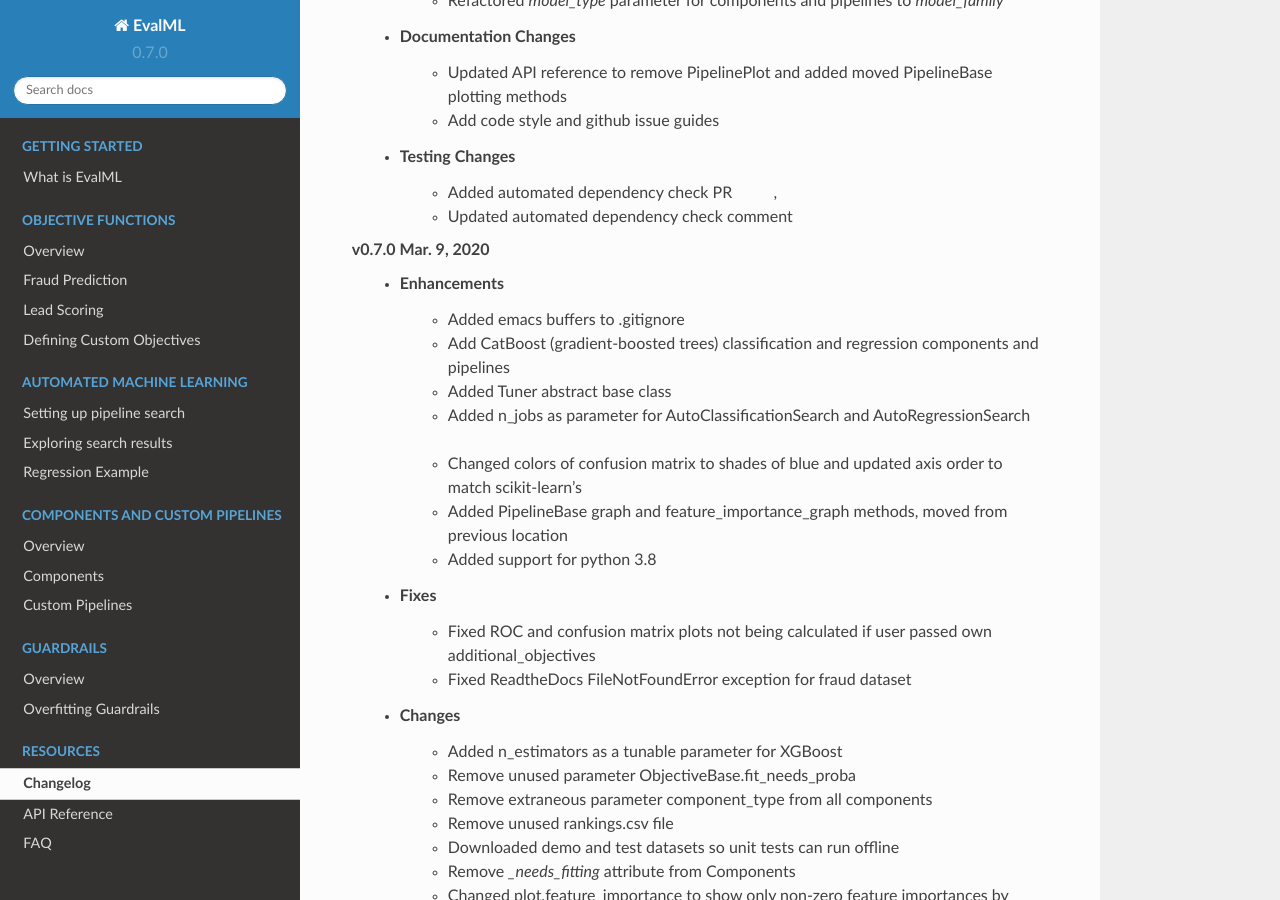
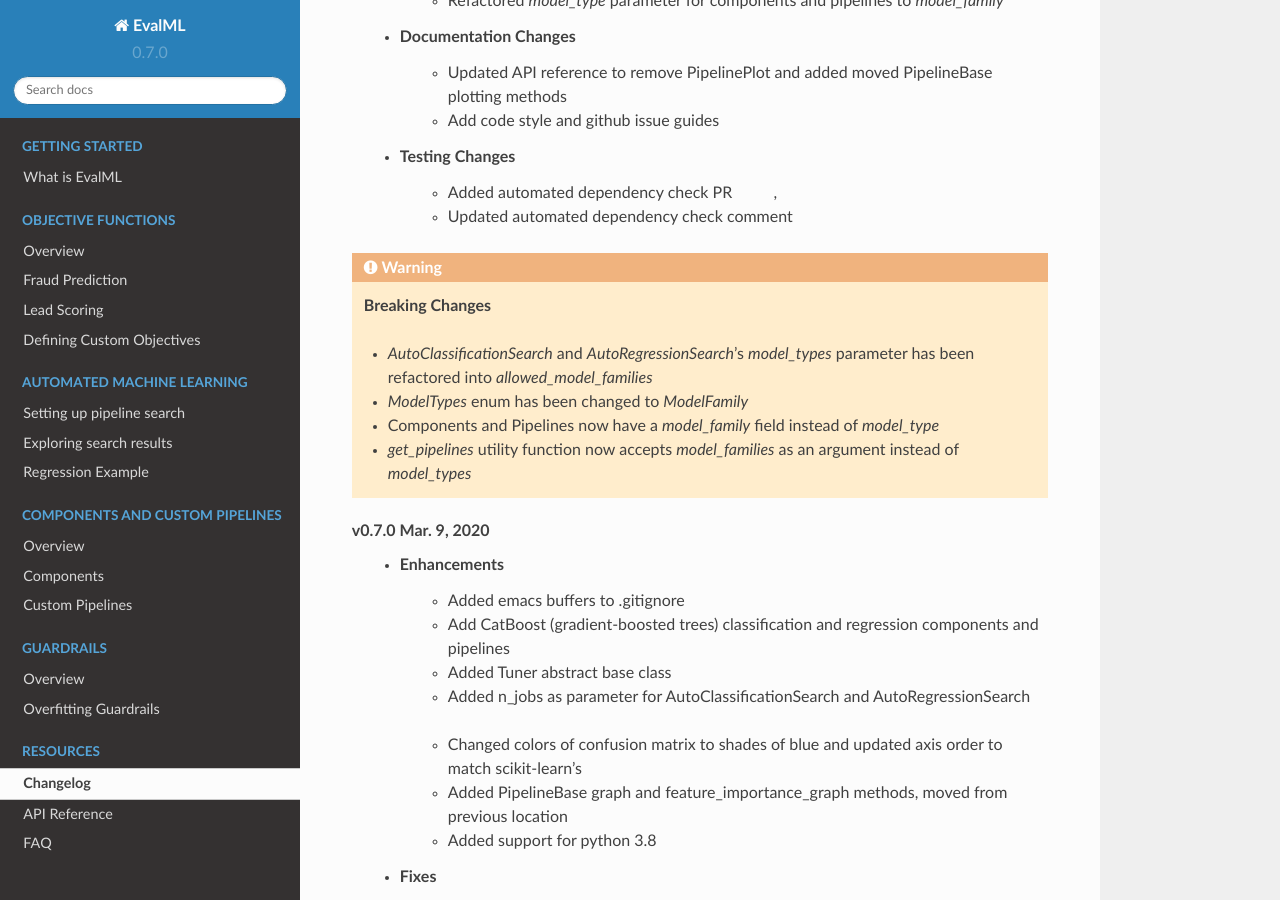
Before and after one commit to alteryx/evalml, a Sphinx documentation site: the page built from docs/source/changelog.rst, in a window 1280 px wide and 900 px high, scrolled down 478 px. Built offline with Sphinx 7.4.7 and the Read the Docs theme 2.0.0, drawn with Linux system fonts in a browser that asks for light colours; comment, search, counter and statistics services are not loaded.

Commit message:
add breaking changes

```diff
--- a/docs/source/changelog.rst
+++ b/docs/source/changelog.rst
@@ -18,7 +18,14 @@
     * Testing Changes
         * Added automated dependency check PR :pr:`482`, :pr:`505`
         * Updated automated dependency check comment :pr:`497`
+.. warning::
 
+    **Breaking Changes**
+
+    * `AutoClassificationSearch` and `AutoRegressionSearch`'s `model_types` parameter has been refactored into `allowed_model_families`
+    * `ModelTypes` enum has been changed to `ModelFamily`
+    * Components and Pipelines now have a `model_family` field instead of `model_type`
+    * `get_pipelines` utility function now accepts `model_families` as an argument instead of `model_types`
 
 **v0.7.0 Mar. 9, 2020**
     * Enhancements
```
